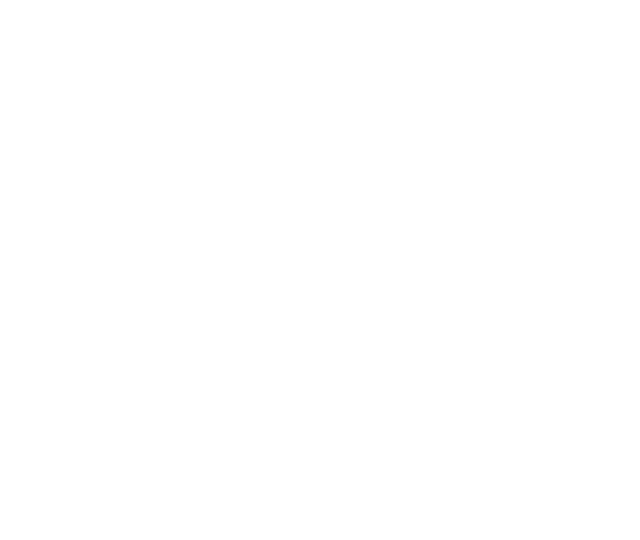
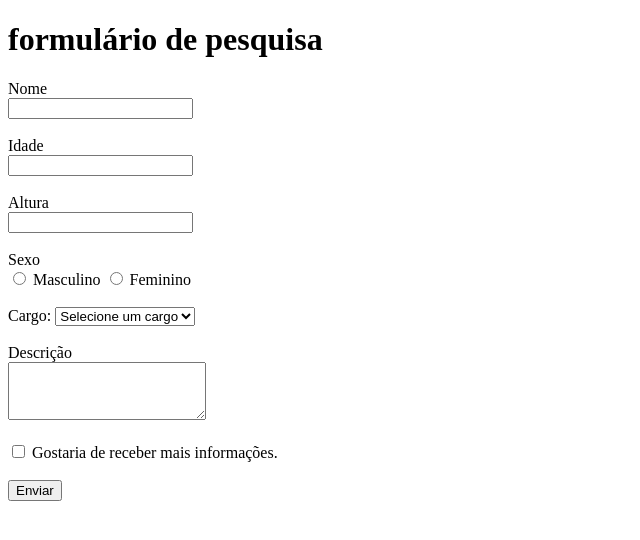
Before and after one commit to thcyberwebb/formul-riogithub, a plain HTML site: page index.html in a window 1280 px wide. Shown: the whole page, without its empty margins (0-640 px from the left). Drawn offline with Linux system fonts and the light colour scheme.

Commit message:
criação da estrutura do HTML

```diff
--- a/index.html
+++ b/index.html
@@ -7,5 +7,73 @@
 </head>
 <body>
 
+    <h1>formulário de pesquisa</h1>
+
+    <html lang="en"><head>
+        <meta charset="UTF-8">
+        <meta name="viewport" content="width=device-width, initial-scale=1.0">
+        <title>Document</title>
+    </head>
+    <body>
+
+    <form action="" method="">
+
+        <label for="nome">Nome</label>
+        <br>
+        <input type="text" required="" id="nome" name="nome">
+
+        <br><br>
+
+        <label for="idade">Idade</label>
+        <br>
+        <input type="number" id="idade" name="idade" required="" min="1
+        " max="100">
+
+        <br><br>
+
+        <label for="altura">Altura</label>
+        <br>
+        <input type="" id="altura" name="altura">
+
+        <br><br>
+
+        <label for="">Sexo</label>
+        <br>
+        <input type="radio" name="Sexo" id="m">
+
+        <label for="m">Masculino</label>
+        <input type="radio" name="Sexo" id="f">
+        <label for="f">Feminino</label>
+
+        <br><br>
+
+        <label for="cargo">Cargo:</label>
+        <select id="cargo" name="cargo" required>
+            <option value="">Selecione um cargo</option>
+            <option value="gerente">Gerente</option>
+            <option value="desenvolvedor">Desenvolvedor</option>
+            <option value="designer">Designer</option>
+            <option value="analista">Analista</option>
+            <option value="vendedor">Vendedor</option>
+        </select>
+
+        <br><br>
+
+        <label for="">Descrição</label>
+        <br>
+        <textarea name="" id="" style="width: 192px; height: 52px;"></textarea>
+
+        <br><br>
+
+        <input type="checkbox" name="ch" id="ch">
+        <label for="ch">Gostaria de receber mais informações.</label>
+
+        <br><br>
+
+        <button>Enviar</button>
+
+      </form>
+
+    </body></html>
 </body>
 </html>
```
